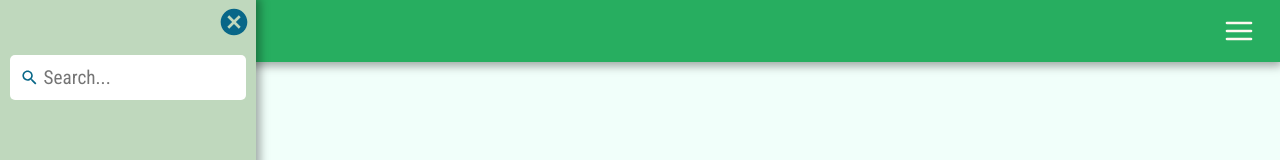
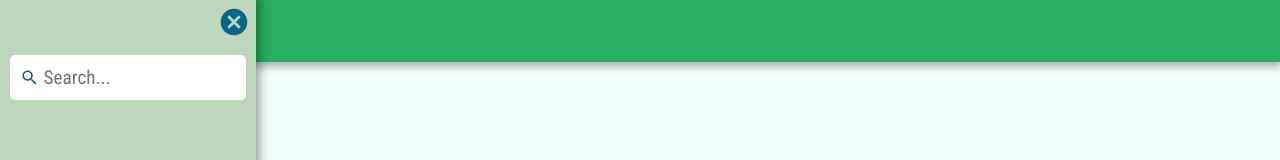
Before and after one commit to idanSaban/applied, a React (Create React App) app: page / in a window 1280 px wide. Shown: the top 160 px of the page. Built offline with nearby package versions, Linux system fonts and the light colour scheme; a web font is replaced by a local one.

Commit message:
separate some components

```diff
--- a/src/components/appBar/appBar.js
+++ b/src/components/appBar/appBar.js
@@ -1,33 +1,17 @@
 import React, { Component } from 'react';
-import { FiMenu } from "react-icons/fi";
 import '../../style/appBar.css'
+import MenuButton from './menuButton';
+import Logo from '../logo';
 
 class AppBar extends Component {
     render() {
         return (
             <div id="navbar">
+                <MenuButton toggleMenu={this.props.toggleMenu} />
                 <Logo />
-                <MenuButton toggleMenu={this.props.toggleMenu} />
             </div>
         )
     }
 }
 
 export default AppBar
-
-
-const MenuButton = function ({ toggleMenu }) {
-    return (
-        <span id="menu-button" onClick={toggleMenu}>
-            <FiMenu />
-        </span>
-    )
-}
-
-const Logo = function () {
-    return (
-        <span id="logo">
-            Applied
-        </span>
-    )
-}
--- /dev/null
+++ b/src/components/appBar/menuButton.js
@@ -0,0 +1,12 @@
+import React from 'react';
+import { FiMenu } from "react-icons/fi";
+
+const MenuButton = function ({ toggleMenu }) {
+    return (
+        <span id="menu-button" onClick={toggleMenu}>
+            <FiMenu />
+        </span>
+    )
+}
+
+export default MenuButton
--- /dev/null
+++ b/src/components/logo.js
@@ -0,0 +1,11 @@
+import React from 'react'
+import '../style/appBar.css'
+
+const Logo = function () {
+    return (
+        <span id="logo">
+            Applied
+        </span>
+    )
+}
+export default Logo
--- a/src/style/appBar.css
+++ b/src/style/appBar.css
@@ -1,6 +1,6 @@
 @import url('https://fonts.googleapis.com/css?family=Damion');
 #navbar {
-    padding: 10px 20px;
+    padding: 10px 0;
     background-color: #27ae60;
     display: flex;
     color: #FFF8F0;
@@ -8,8 +8,8 @@
 }
 
 #menu-button {
-    float: right;
-    margin-left: auto;
+    /* float: right; */
+    margin: 0 20px;
     display: flex;
     font-size: 200%;
     cursor: pointer;
```
